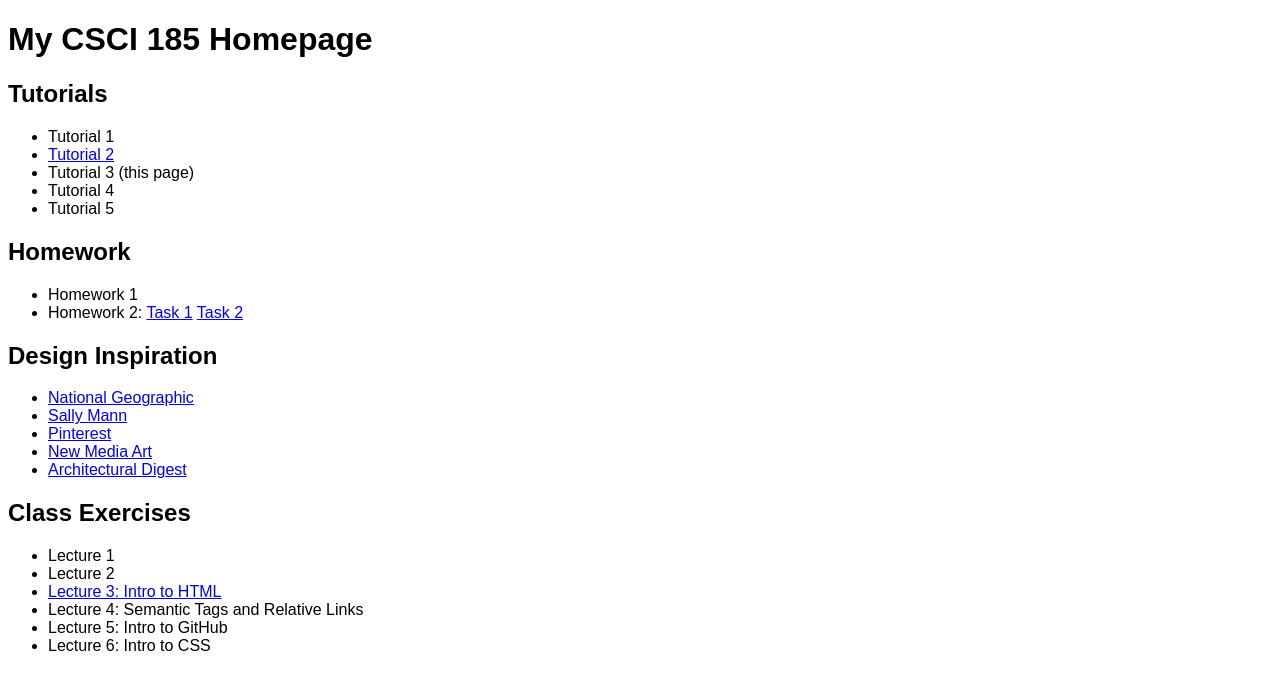
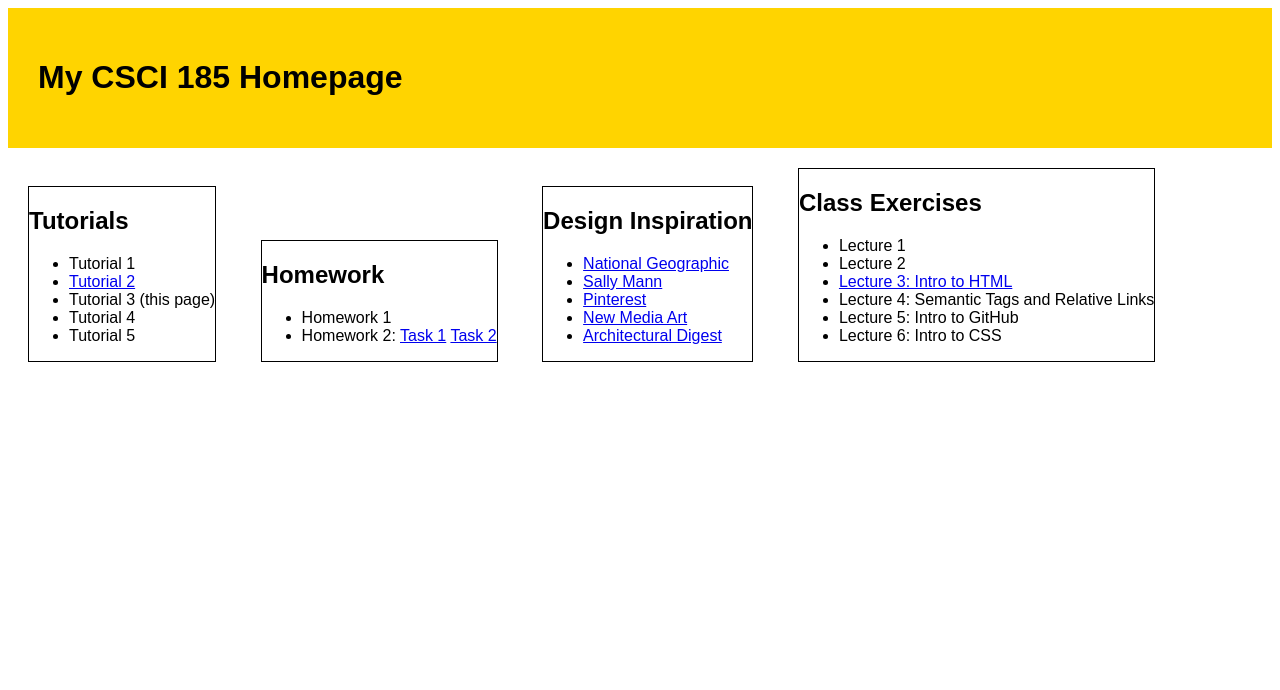
Before and after one commit to lyndallharris/csci, a plain HTML site: page index.html in a window 1280 px wide. Drawn offline with Linux system fonts and the light colour scheme; files that its build step writes are made by us from their sources.

Commit message:
lecture6edits

```diff
--- a/lectures/lecture06/styles.css
+++ b/lectures/lecture06/styles.css
@@ -1,5 +1,12 @@
 body {
     font-family: Arial, Helvetica, sans-serif;
 }
-
-/* Your code here */
+header {
+    background: #FFD400;
+    padding: 30px;
+}
+main > section {
+    border: solid 1px black;
+    display: inline-block;
+    margin: 20px;
+}
```
